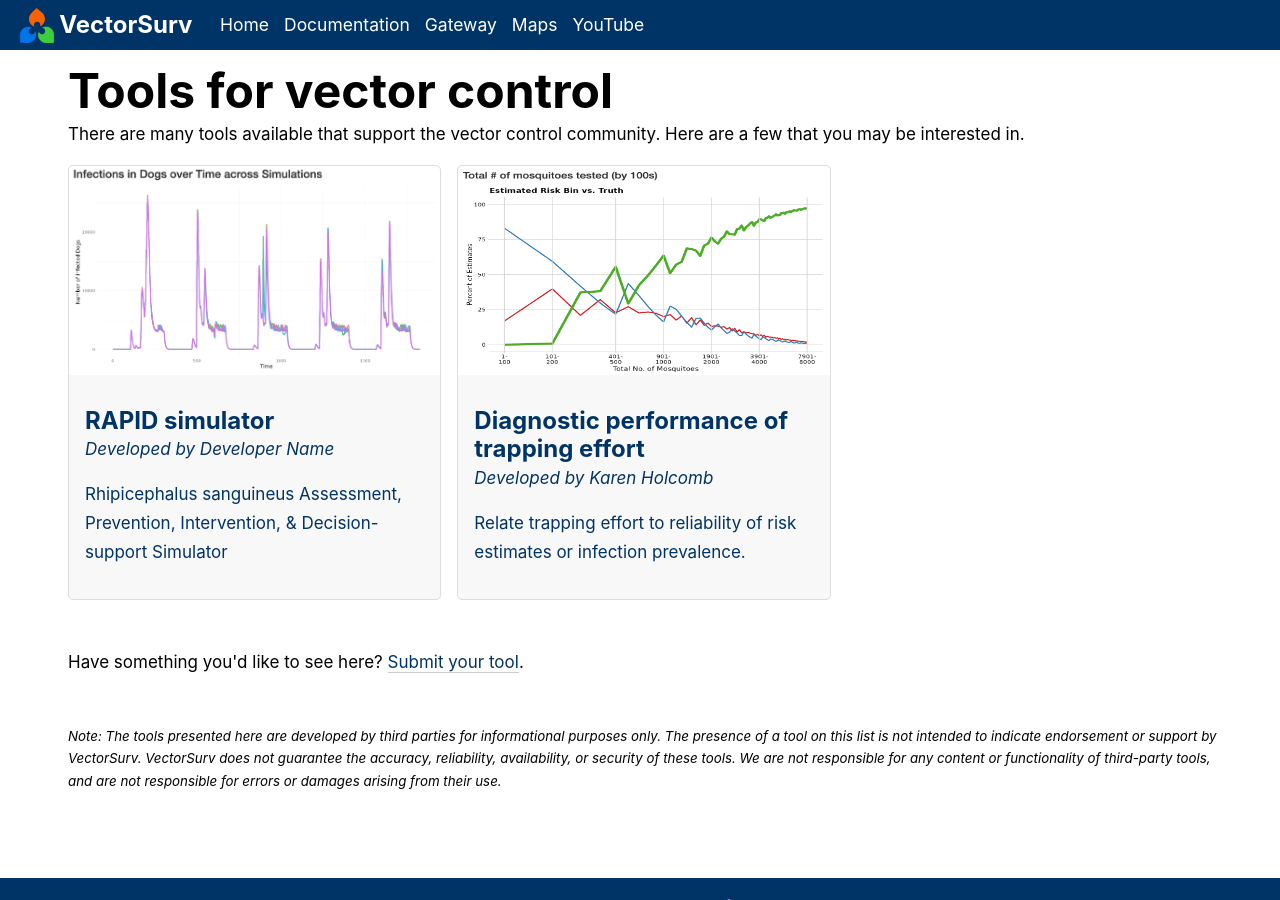
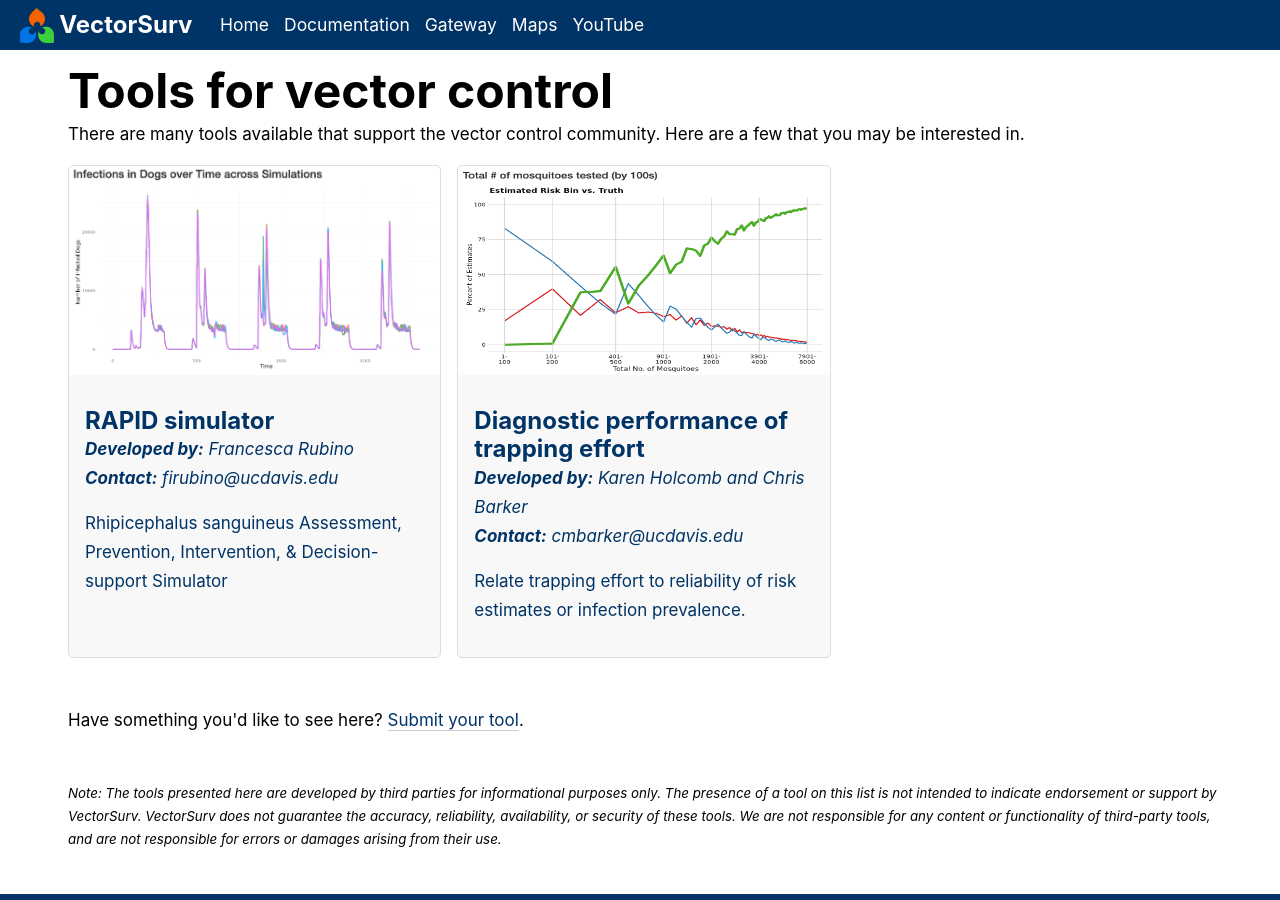
Before and after one commit to tlvaldepena/vectorsurv.org, a Jekyll site: the page built from _vector_control_tools/index.md, in a window 1280 px wide and 900 px high. Built offline with Jekyll 4.4.1, drawn with Linux system fonts in a browser that asks for light colours.

Commit message:
Changes to tool list format and updated data

```diff
--- a/_data/vector_control_tools.yml
+++ b/_data/vector_control_tools.yml
@@ -2,17 +2,17 @@
   description: <p>Rhipicephalus sanguineus Assessment, Prevention, Intervention, & Decision-support Simulator</p>
   url: https://shiny.pacvec.us/RAPID/
   image: rapid.png
-  contact_name: Tool1 Contact
-  contact_email: contact@tool1.com
-  developer: Developer Name
+  contact_name: Francesca Rubino
+  contact_email: firubino@ucdavis.edu
+  developer: Francesca Rubino
 
 - name: Diagnostic performance of trapping effort
   description: <p>Relate trapping effort to reliability of risk estimates or infection prevalence.</p>
   url: https://shiny.pacvec.us/SensAccTraps/
   image: holcomb.png
-  contact_name: Tool2 Contact
-  contact_email: contact@tool2.com
-  developer: Karen Holcomb
+  contact_name: Chris Barker
+  contact_email: cmbarker@ucdavis.edu
+  developer: Karen Holcomb and Chris Barker
 
 # - name: Example Tool listing
 #   description: >
--- a/_vector_control_tools/index.md
+++ b/_vector_control_tools/index.md
@@ -19,7 +19,10 @@
     {% endif %}
       <div class="gallery-item-body">
         <h2>{{ tool.name }}</h2>
-        <p><em>Developed by {{ tool.developer }}</em></p>
+        <p>
+          <em><strong>Developed by:</strong> {{ tool.developer }}</em><br />
+          <em><strong>Contact:</strong> {{ tool.contact_email }}</em>
+        </p>
         <div>{{ tool.description }}</div>
         {% if tool.papers.size > 0 %}
           <div>
```
Also changed, not shown: _vector_control_tools/submit.md (+2 -1 lines).
